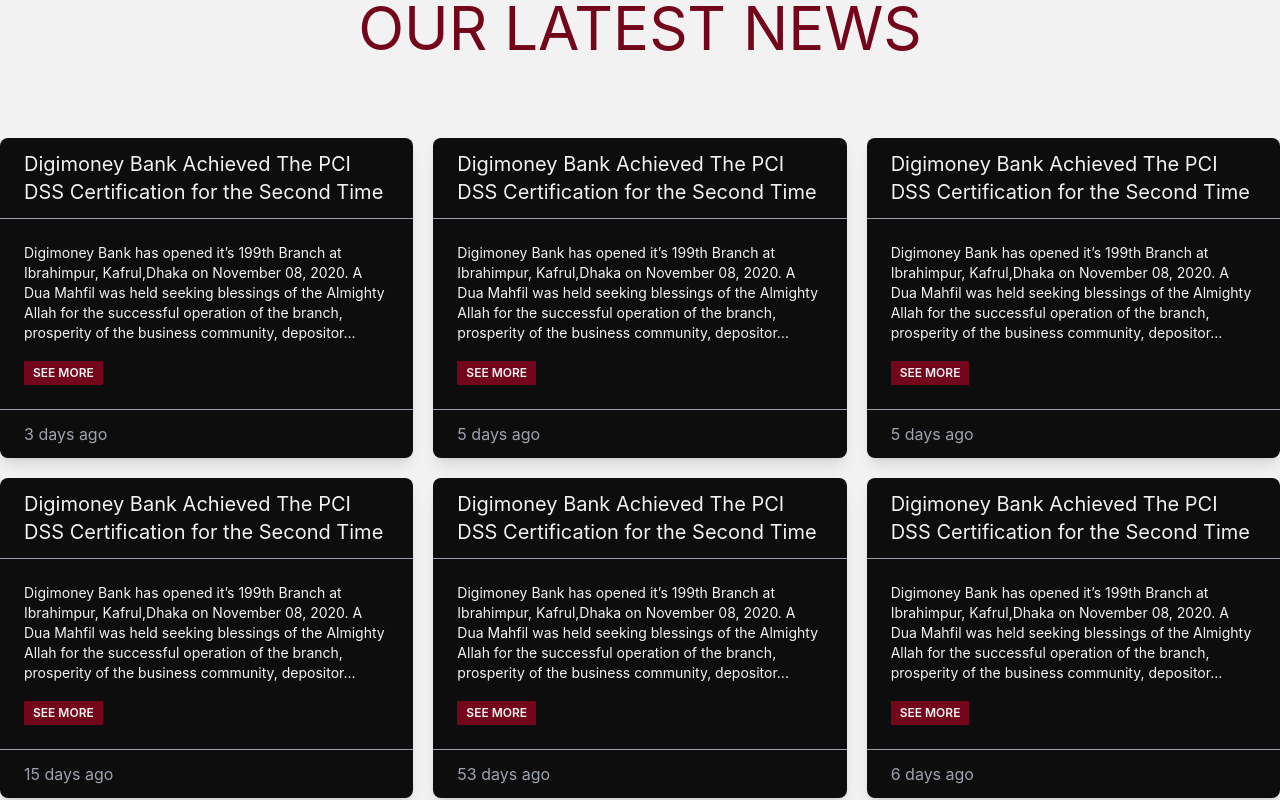
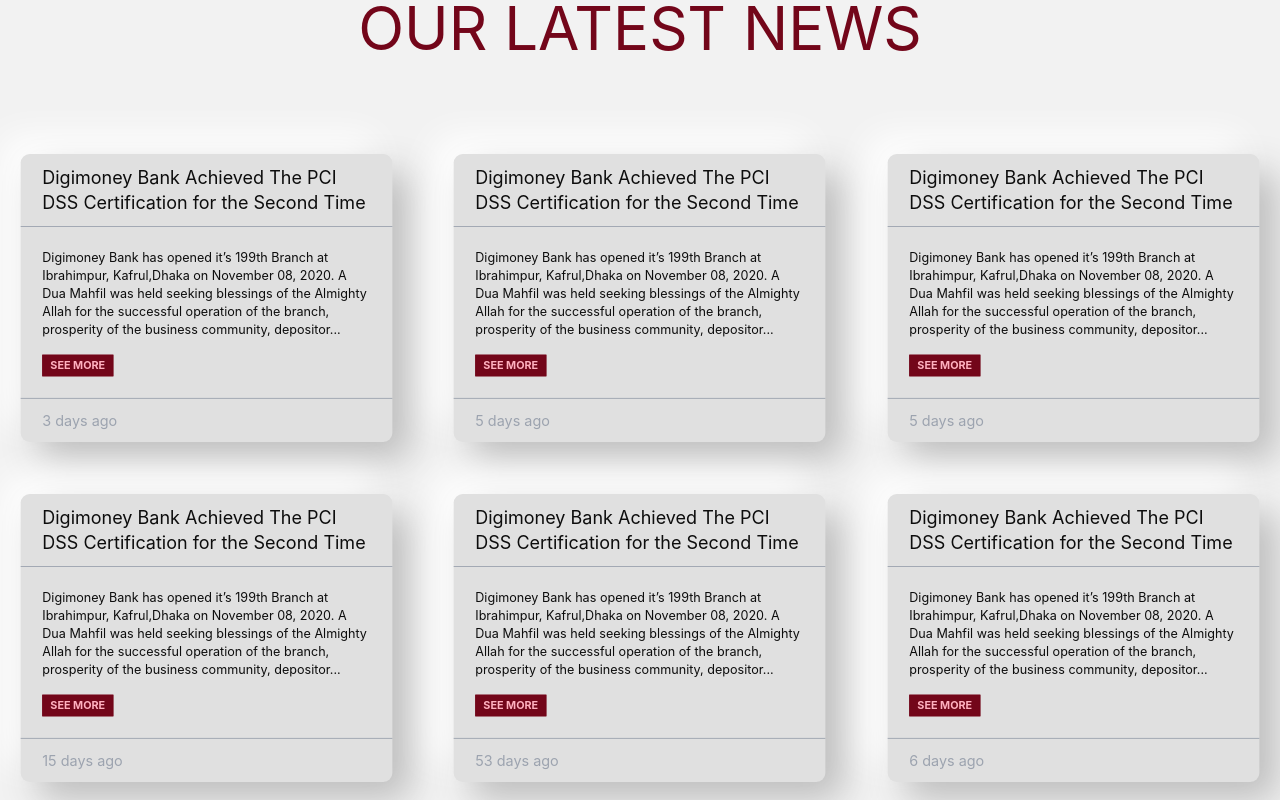
Before and after one commit to azizurrahman-zero/digimoney-bank_client-side, a React (Create React App) app: page / in a window 1280 px wide. Shown: the part 900-1700 px from the top of the page. Built offline with nearby package versions, Linux system fonts and the light colour scheme.

Commit message:
do some  customize

```diff
--- a/src/Shared/Menubar.js
+++ b/src/Shared/Menubar.js
@@ -23,7 +23,7 @@
     <li><Link to="/cards">Cards</Link></li>
     <li><Link to="/services">Services</Link></li>
     {/* <li><Link to="/service">Portfolio</Link></li> */}
-    <li><Link to="/service">News</Link></li>
+
     <li><Link to="/dashboard">Dashboard</Link></li>
     <li><Link to="/login">Login</Link></li>
   </>
--- a/src/pages/Blog/Blog.css
+++ b/src/pages/Blog/Blog.css
@@ -6,9 +6,9 @@
 
 .blog-container::after {
   content: "";
-  background-color: #74061a;
+  background: rgb(235,136,99);
   width: 100%;
-  height: 500px;
+  height: 600px;
   position: absolute;
   top: 0;
   z-index: -1;
@@ -16,7 +16,7 @@
 
 .blog-container::before {
   content: "";
-  background-color: #74061a;
+  background: rgb(235,136,99);
   width: 100%;
   height: 400px;
   position: absolute;
--- a/src/pages/Blog/Blog.js
+++ b/src/pages/Blog/Blog.js
@@ -5,7 +5,7 @@
 
 const Blog = () => {
     return (
-        <div className='blog-container  h-auto'>
+        <div className='blog-container  h-auto mt-2'>
            <header className='z-50 w-full lg:h-[50vh] h-[60vh] flex justify-center items-center text-accent'>
            <div>
             <h1 className=' text-5xl text-center '>Thoughts, stories and ideas</h1>
--- a/src/pages/Company/TeamMember.js
+++ b/src/pages/Company/TeamMember.js
@@ -4,7 +4,7 @@
 const TeamMember = ({team}) => {
 
     return (
-        <div  class="card team-card duration-300 cursor-pointer w-96 bg-base-100 shadow-xl">
+        <div  class="card team-card duration-500 cursor-pointer w-96 bg-base-100 shadow-xl">
         <figure class="px-10 pt-10">
         <div class="avatar online">
         <div class="w-24 rounded-full">
--- a/src/pages/Home/Home.css
+++ b/src/pages/Home/Home.css
@@ -32,7 +32,7 @@
 .overlay {
   height: 0;
   width: 100%;
-  background: #f24968;
+  background: #630717;
   position: absolute;
   z-index: 2;
   bottom: 0;
@@ -50,6 +50,14 @@
   box-shadow: 7px 7px 11px #b3b3b3, -7px -7px 11px #ffffff;
 }
 
+.news-card{
+  border-radius: 10px;
+  background: #e0e0e0;
+  box-shadow:  20px 20px 40px #bebebe,
+               -20px -20px 40px #ffffff;
+   transform: scale(.9);
+}
+
 /* ================================= */
 @media screen and (max-width: 480px) {
   .register-button {
--- a/src/pages/Home/News.js
+++ b/src/pages/Home/News.js
@@ -4,12 +4,12 @@
   const [showDetails, setShowDetails] = useState(false);
   return (
     <article>
-      <div className="block rounded-lg shadow-lg bg-secondary text-accent  ">
+      <div className="block card rounded-lg news-card  text-secondary  ">
         <div className="py-3 px-6 border-b border-gray-400">
           <h1 className="text-xl">{news.headline}</h1>
         </div>
         <div className="p-6">
-          <p className="text-accent text-sm mb-4">
+          <p className=" text-sm mb-4">
             {showDetails
               ? news.description
               : `${news.description.slice(0, 250)}...`}
@@ -17,7 +17,7 @@
           <button
             onClick={() => setShowDetails(!showDetails)}
             type="button"
-            className="   btn btn-primary btn-xs  text-accent rounded-none"
+            className="    btn btn-primary  hover:bg-primary hover:text-white btn-xs  font-bold rounded-none"
           >
             {showDetails ? "See Less" : "See More"}
           </button>
--- a/src/pages/Service/Service.js
+++ b/src/pages/Service/Service.js
@@ -7,52 +7,52 @@
   const serviceDAta = [
     {
       id: 1,
-      title: "Create Account",
+      title: "SEND MONEY",
       desc: "Lorem ipsum dolor sit amet, consectetur adipiscing elit nullam nunc justo sagittis suscipit ultrices.",
       image: image1,
     },
     {
       id: 1,
-      title: "Create Account",
+      title: "CASH IN",
       desc: "Lorem ipsum dolor sit amet, consectetur adipiscing elit nullam nunc justo sagittis suscipit ultrices.",
       image: image1,
     },
     {
       id: 1,
-      title: "Create Account",
+      title: "BILL PAY",
       desc: "Lorem ipsum dolor sit amet, consectetur adipiscing elit nullam nunc justo sagittis suscipit ultrices.",
       image: image1,
     },
     {
       id: 1,
-      title: "Create Account",
+      title: "RECHARGE",
       desc: "Lorem ipsum dolor sit amet, consectetur adipiscing elit nullam nunc justo sagittis suscipit ultrices.",
       image: image1,
     },
     {
       id: 1,
-      title: "Create Account",
+      title: "GAS BILL",
       desc: "Lorem ipsum dolor sit amet, consectetur adipiscing elit nullam nunc justo sagittis suscipit ultrices.",
       image: image1,
     },
     {
       id: 1,
-      title: "Create Account",
+      title: "PAYMENT",
       desc: "Lorem ipsum dolor sit amet, consectetur adipiscing elit nullam nunc justo sagittis suscipit ultrices.",
       image: image1,
     },
     {
       id: 1,
-      title: "Create Account",
+      title: "CALL US",
       desc: "Lorem ipsum dolor sit amet, consectetur adipiscing elit nullam nunc justo sagittis suscipit ultrices.",
       image: image1,
     },
-    {
-      id: 1,
-      title: "Create Account",
-      desc: "Lorem ipsum dolor sit amet, consectetur adipiscing elit nullam nunc justo sagittis suscipit ultrices.",
-      image: image1,
-    },
+    // {
+    //   id: 1,
+    //   title: "Create Account",
+    //   desc: "Lorem ipsum dolor sit amet, consectetur adipiscing elit nullam nunc justo sagittis suscipit ultrices.",
+    //   image: image1,
+    // },
   ];
   const services = !showall ? serviceDAta.slice(0, 6) : serviceDAta;
   return (
@@ -60,7 +60,7 @@
       <h1 className="text-5xl text-center mt-20 mb-20 text-primary">Our Services</h1>
       <div className="grid md:grid-cols-2 lg:grid-cols-3 gap-8">
         {services.map((service) => (
-          <div className="service-card text-white">
+          <div className="service-card text-white cursor-pointer">
             <div className="service-card-wraper ">
               <div className="  mx-auto   ">
                 <figure className="px-10 pt-10">
@@ -73,9 +73,9 @@
                 <div className="card-body  ">
                   <h2 className="card-title">{service.title}</h2>
                   <p>{service.desc}</p>
-                  <div className="card-actions my-4">
+                  {/* <div className="card-actions my-4">
                     <button className="btn btn-accent block ml-auto">Buy Now</button>
-                  </div>
+                  </div> */}
                 </div>
               </div>
             </div>
```
